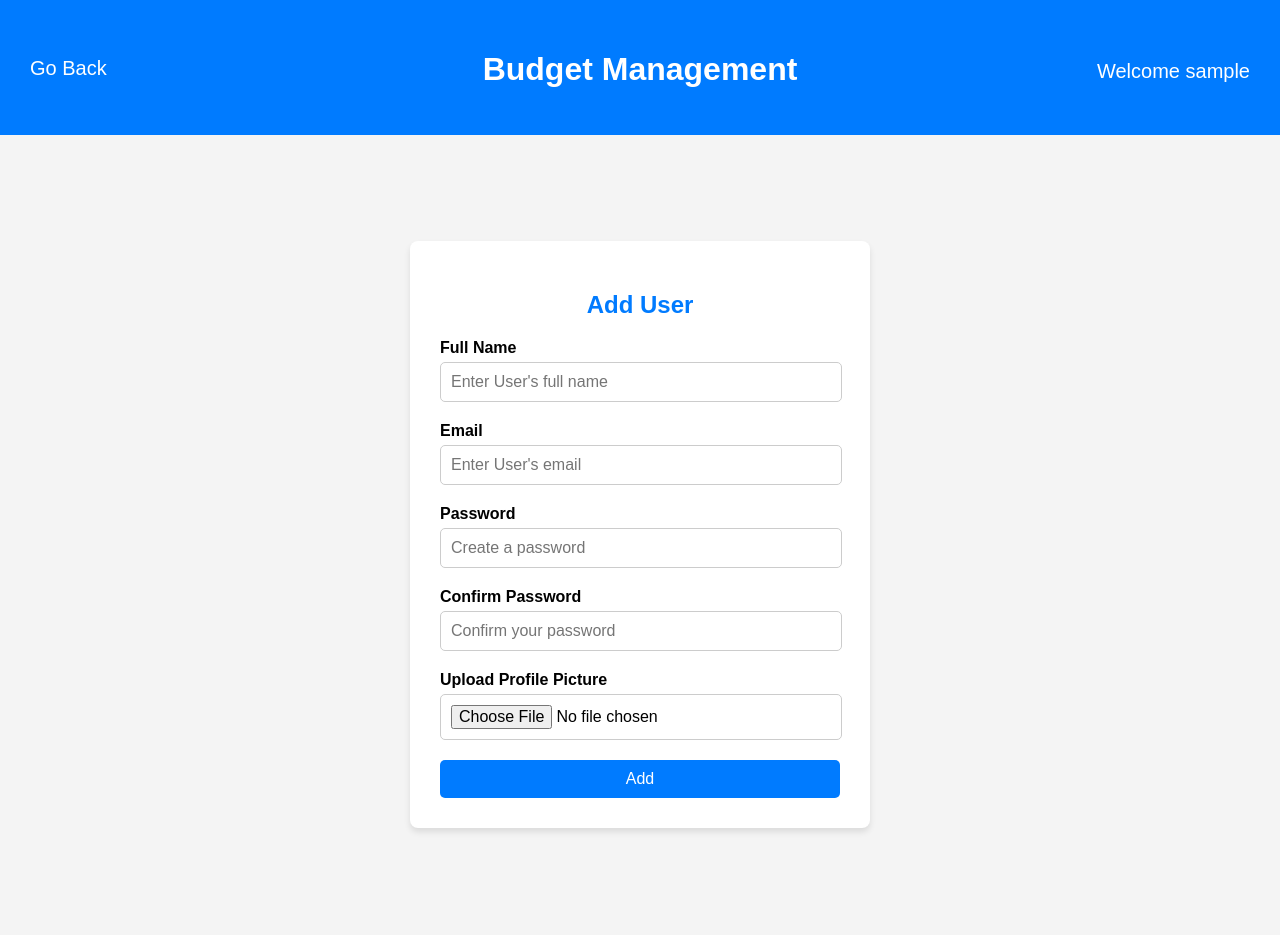
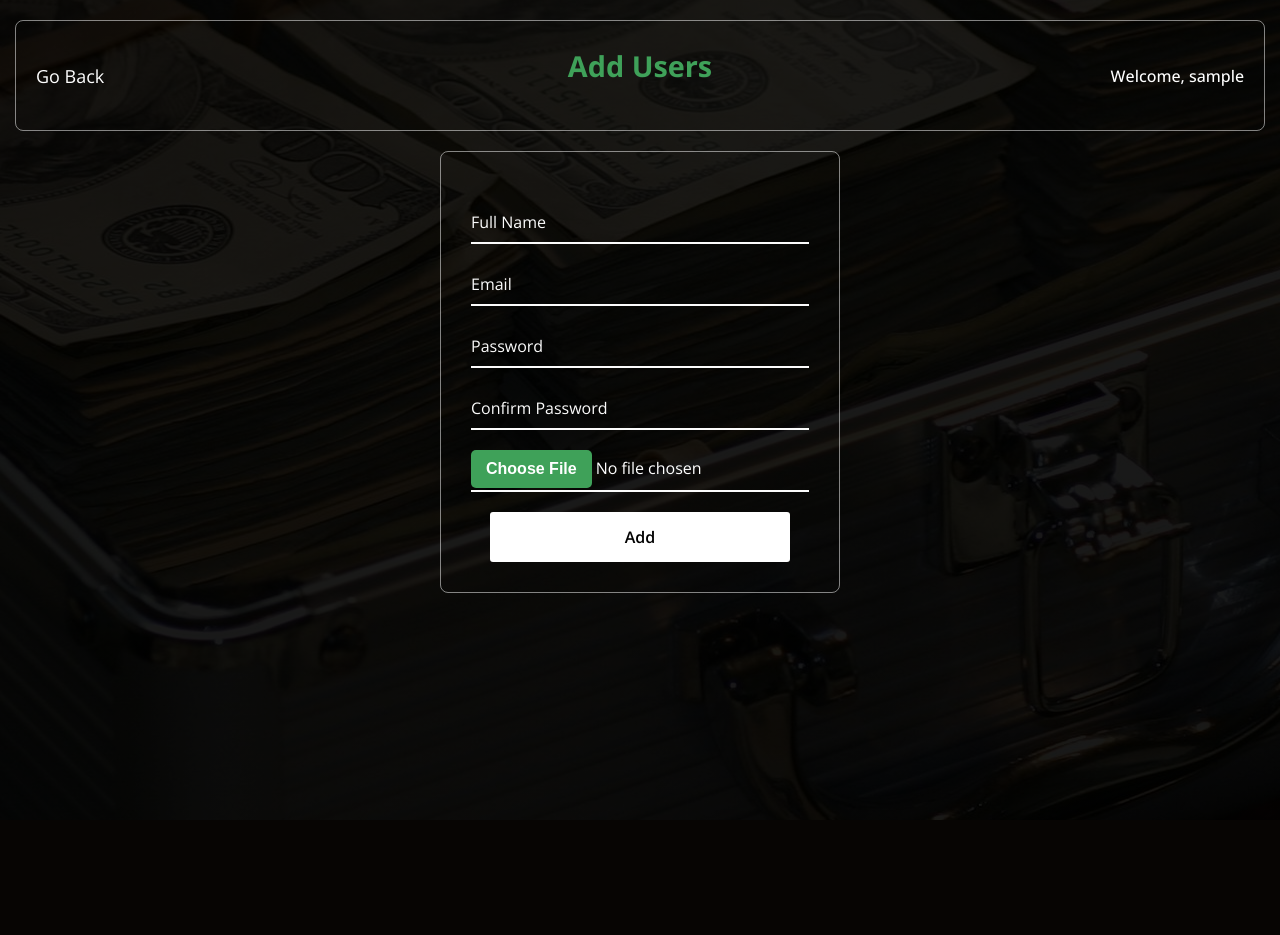
Before and after one commit to devkotakalyan/Budget-Management-System, a PHP site: page /php/Admin/Register.php in a window 1280 px wide. After the commit the page ends 820 px from the top, so only its background shows below. Run offline with PHP 8.4, Linux system fonts and the light colour scheme; a user stored in the database is signed in.

Commit message:
Working on Fend and almost 80% of it is done

```diff
--- a/CSS/budget_alloc.css
+++ b/CSS/budget_alloc.css
@@ -8,7 +8,8 @@
 }
 
 body {
-  background: linear-gradient(rgba(0, 0, 0, 0.9), rgba(0, 0, 0, 0.9)), url(../pics/background/background.jpg) no-repeat center center fixed;
+  background: linear-gradient(rgba(0, 0, 0, 0.9), rgba(0, 0, 0, 0.9)), url(../pics/background/Budgeting.jpg);
+  background-size: cover;
   min-height: 100vh;
   width: 100%;
   padding: 0 15px;
--- a/CSS/register.css
+++ b/CSS/register.css
@@ -1,143 +1,184 @@
-/* General Reset */
-body, html {
-    margin: 0;
-    padding: 0;
-    font-family: Arial, sans-serif;
-    background-color: #f4f4f4;
+@import url("https://fonts.googleapis.com/css2?family=Open+Sans:wght@200;300;400;500;600;700&display=swap");
+
+* {
+  margin: 0;
+  padding: 0;
+  box-sizing: border-box;
+  font-family: "Open Sans", sans-serif;
 }
 
-/* Header Styling */
+body {
+  background: linear-gradient(rgba(0, 0, 0, 0.9), rgba(0, 0, 0, 0.9)), url(../pics/background/background.jpg) no-repeat center center fixed;
+  min-height: 100vh;
+  width: 100%;
+  padding: 0 15px;
+  font-size: 16px;
+}
+
+body::before {
+  position: absolute;
+  width: 100%;
+  height: 100%;
+  background: url("../pics/background/pexels-photo-1766838.jpeg"), #000;
+  background-position: center;
+  background-size: cover;
+}
+
 header {
+  margin-top: 20px;
+  padding: 15px 20px;
+  display: flex;
+  align-items: center;
+  color: #fff;
+  border: 1px solid rgba(255, 255, 255, 0.5);
+  border-radius: 8px;
+}
+
+header .arr{
+    flex: 1;
+}
+
+header .arr a {
+  font-size: 18px;
+  color: #fff;
+  text-decoration: none;
+}
+
+header .arr a:hover {
+    color: #3fa159;
+  text-decoration: none;
+}
+
+header .fld{
+    flex: 1;
+    text-align: center;
+    margin: 10px;
+}
+
+header .fld h2.subtitle {
+  font-size: 1.8rem;
+  color: #3fa159;
+}
+
+header .log{
+    flex: 1;
+   text-align: right;
+}
+
+header .log p {
+  font-size: 16px;
+  font-weight: 500;
+}
+
+
+/*Body content*/
+.container{
     display: flex;
-    background-color: #007bff;
-    color: white;
-    padding: 20px;
+    flex-direction: column;
+    align-items: center;
+    margin: 20px;
+}
+
+.wrapper {
+    width: 400px;
+    border-radius: 8px;
+    padding: 30px;
+    text-align: center;
+    border: 1px solid rgba(255, 255, 255, 0.5);
+}
+
+
+h2.subtitle {
+    font-size: 2rem;
+    margin-bottom: 20px;
+    color: #3fa159;
     text-align: center;
 }
 
-.arr{
-    flex: 2;
-    width: 25%;
-    margin-top: 27px;
-    padding: 10px;
-    text-align: left;
+.input-field {
+    position: relative;
+    border-bottom: 2px solid #FBFBFB;
+    margin: 20px 0;
 }
 
-.arr a{
-    text-decoration: none;
-    color: white;
-    font-size: 20px;
+.input-field label {
+  position: absolute;
+  top: 50%;
+  left: 0;
+  transform: translateY(-50%);
+  color: #FBFBFB;
+  font-size: 16px;
+  pointer-events: none;
+  transition: 0.15s ease;
 }
 
-.fld{
-    margin-top: 5px;
-    width: 60%;
-    padding: 5px;
-    text-align: center;
+.input-field input{
+  width: 100%;
+  height: 40px;
+  background: transparent;
+  border: none;
+  outline: none;
+  font-size: 16px;
+  color: #fff;
 }
 
-.log{
-    flex: 2;
-    margin-top: 10px;
-    padding: 10px;
-    text-align: right;
-    width: 25%;
+.input-field input:focus~label,
+.input-field input:valid~label{
+  font-size: 0.8rem;
+  top: 10px;
+  transform: translateY(-120%);
 }
 
-.log p{
-    text-decoration: none;
-    color: white;
-    font-size: 20px;
+
+/* Remove autofill styling */
+input:-webkit-autofill,
+input:-webkit-autofill:hover,
+input:-webkit-autofill:focus {
+  background-color: transparent !important;
+  -webkit-box-shadow: 0 0 0 1000px transparent inset !important;
+  -webkit-text-fill-color: #fff !important;
+  transition: background-color 5000s ease-in-out 0s;
 }
 
-/* Form Container */
-.form-container {
-    display: flex;
-    width: 100%;
-    justify-content: center;
-    align-items: center;
-    height: 100vh;
+input[type="number"]::-webkit-inner-spin-button,
+input[type="number"]::-webkit-outer-spin-button {
+  -webkit-appearance: none;
+  margin: 0;
 }
 
-/* Register Form */
-.register-form {
-    background: white;
-    padding: 30px;
-    border-radius: 8px;
-    box-shadow: 0 4px 6px rgba(0, 0, 0, 0.1);
-    width: 400px;
+input[type="file"]::-webkit-file-upload-button {
     text-align: center;
+    background: #3fa159;
+    color: white;
+    font-size: 16px;
+    font-weight: 600;
+    padding: 10px 15px;
+    border: none;
+    border-radius: 5px;
+    cursor: pointer;
+    transition: 0.3s ease;
 }
 
-.register-form h2 {
-    color: #007bff;
-    margin-bottom: 20px;
+input[type="file"]::-webkit-file-upload-button:hover {
+    background: #2d7e46;
 }
 
-/* Form Group */
-.form-group {
-    margin-bottom: 20px;
-    text-align: left;
+
+button {
+  background: #fff;
+  color: #000;
+  font-weight: 600;
+  border: none;
+  padding: 12px 20px;
+  cursor: pointer;
+  border-radius: 3px;
+  font-size: 16px;
+  border: 2px solid transparent;
+  transition: 0.3s ease;
+  width: 300px;
 }
-
-.form-group label {
-    font-weight: bold;
-    margin-bottom: 5px;
-    display: block;
+button:hover {
+  color: #fff;
+  border-color: #fff;
+  background: rgba(255, 255, 255, 0.15);
 }
-
-.form-group input{
-    width: 95%;
-    padding: 10px;
-    border: 1px solid #ccc;
-    border-radius: 5px;
-    font-size: 16px;
-    outline: none;
-}
-
-.form-group select {
-    width: 100%;
-    padding: 10px;
-    border: 1px solid #ccc;
-    border-radius: 5px;
-    font-size: 16px;
-    outline: none;
-}
-
-.form-group input:focus,
-.form-group select:focus {
-    border-color: #007bff;
-}
-
-/* Register Button */
-.register-btn {
-    background-color: #007bff;
-    color: white;
-    border: none;
-    padding: 10px 20px;
-    border-radius: 5px;
-    cursor: pointer;
-    font-size: 16px;
-    width: 100%;
-}
-
-.register-btn:hover {
-    background-color: #0056b3;
-}
-
-/* Link Styling */
-a {
-    color: #007bff;
-    text-decoration: none;
-}
-
-a:hover {
-    text-decoration: underline;
-}
-
-/* Responsive Design */
-@media (max-width: 500px) {
-    .register-form {
-        width: 90%;
-    }
-}
--- a/php/Admin/Register.php
+++ b/php/Admin/Register.php
@@ -15,41 +15,42 @@
 <body>
     <header>
         <div class="arr">
-            <a href="userlist.php">Go Back</a>
+            <a href="Adashboard.php">Go Back</a>
         </div>
         <div class="fld">
-            <h1>Budget Management</h1>
+            <h2 class="subtitle">Add Users</h2>
         </div>
         <div class="log">
-            <p><?php echo "Welcome ". htmlspecialchars($_SESSION['username']); ?></p>
+            <p><?php echo "Welcome, " . $_SESSION['username']; ?></p>
         </div>
     </header>
-
-    <div class="form-container">
-        <form class="register-form" action="../funct/register.php" method="POST" enctype="multipart/form-data">
-            <h2>Add User</h2>
-            <div class="form-group">
+    <div class="container">
+    <div class="wrapper">
+        <form action="../funct/register.php" method="POST" enctype="multipart/form-data">
+            <div class="frm1">
+                <div class="input-field">
+                    <input type="text" id="fullname" name="fullname" required>
                     <label for="fullname">Full Name</label>
-                <input type="text" id="fullname" name="fullname" placeholder="Enter User's full name" required>
                 </div>
-            <div class="form-group">
+                <div class="input-field">
+                    <input type="email" id="email" name="email" required>
                     <label for="email">Email</label>
-                <input type="email" id="email" name="email" placeholder="Enter User's email" required>
                 </div>
-            <div class="form-group">
+                <div class="input-field">
+                    <input type="password" id="password" name="password" required>
                     <label for="password">Password</label>
-                <input type="password" id="password" name="password" placeholder="Create a password" required>
                 </div>
-            <div class="form-group">
+                <div class="input-field">
+                    <input type="password" id="confirm-password" name="confirm-password" required>
                     <label for="confirm-password">Confirm Password</label>
-                <input type="password" id="confirm-password" name="confirm-password" placeholder="Confirm your password" required>
                 </div>
-            <div class="form-group">
-                <label for="profile_image">Upload Profile Picture</label>
+                <div class="input-field">
                     <input type="file" id="profile_image" name="profile_image">
                 </div>
             <button type="submit" value="Upload Image" class="register-btn">Add</button>
+            </div>
         </form>
+    </div>
     </div>
 </body>
 </html>
--- a/php/Admin/budget_alloc.php
+++ b/php/Admin/budget_alloc.php
@@ -61,7 +61,6 @@ if ($_SERVER['REQUEST_METHOD'] === 'POST') {
     <div class="container">
     <div class="wrapper">
             <form method="POST" action="">
-
                 <div class="frm1">
                     <div class="input-field">
                         <input type="text" name="name" id="Budgetname" required>
--- a/php/Admin/budgets.php
+++ b/php/Admin/budgets.php
@@ -42,7 +42,7 @@
                     <th>Machinery</th>
                     <th>Utilities</th>
                     <th>Marketing</th>
-                    <th>Delete/Update</th>
+                    <th>Action</th>
                 </tr>
             </thead>
             <tbody>
--- a/php/User/profile.php
+++ b/php/User/profile.php
@@ -41,9 +41,9 @@ $conn->close();
         <h2>Profile Details</h2>
         <div class="pro">
             <div class="profile-card">
-                <p><strong>Full Name:</strong> <?php echo htmlspecialchars($user['fullname']); ?></p>
-                <p><strong>Email:</strong> <?php echo htmlspecialchars($user['email']); ?></p>
-                <p><strong>Role:</strong> <?php echo htmlspecialchars(strtoupper($user['role'])); ?></p>
+                <p><strong>Full Name</strong><?php echo "<br>".htmlspecialchars($user['fullname']); ?></p>
+                <p><strong>Email</strong> <?php echo "<br>".htmlspecialchars($user['email']); ?></p>
+                <p><strong>Role</strong> <?php echo "<br>".htmlspecialchars(strtoupper($user['role'])); ?></p>
             </div>
             <div class="pic-class">
                 <img src="get_image.php" alt="Profile Picture">
```
Also changed, not shown: CSS/profile.css (+6 -8 lines), CSS/userslist.css (+10 -7 lines), php/Admin/budget_update.php (+27 -15 lines), php/Admin/profile.php (+4 -4 lines), pics/background/profileback.jpg (deleted). Lines whose indentation alone changed are shown as unchanged.
